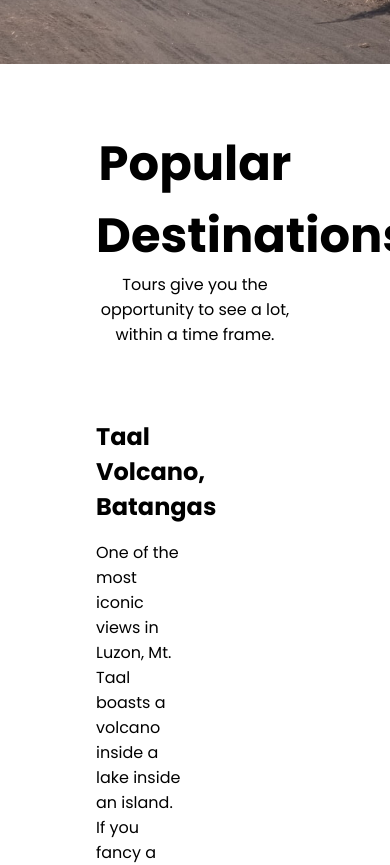
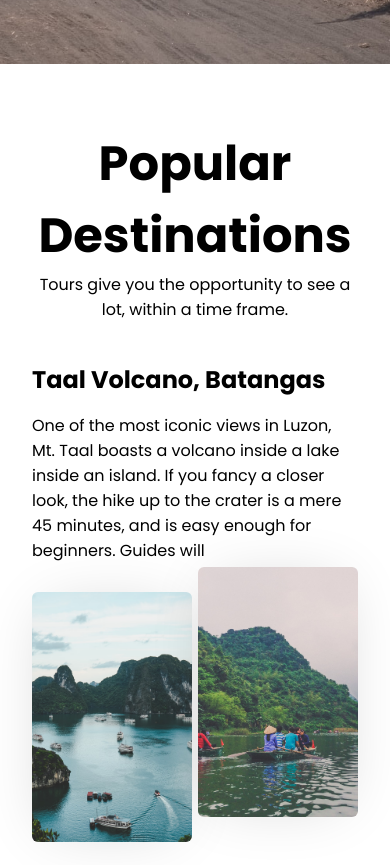
Before and after one commit to pri65/travel_app, a React (Create React App) app: page / in a window 390 px wide. Shown: the part 780-1645 px from the top of the page. Built offline with nearby package versions, Linux system fonts and the light colour scheme; the HTML template or start-up script is replaced by a standard one.

Commit message:
Destination css

```diff
--- a/src/components/DestinationStyles.css
+++ b/src/components/DestinationStyles.css
@@ -25,3 +25,36 @@
     justify-content: space-between;
     z-index: -99;
 }
+.image img{
+    width: 49%;
+    height: 350px;
+    object-fit: cover;
+    border-radius: 6px;
+    box-shadow: -1px 1px 62px -18px rgba(0,0,0,.19);
+}
+.image img:nth-child(2){
+    position: absolute;
+    top: -10%;
+    right: 0;
+}
+
+@media screen and (max-width: 850px){
+    .destination{
+        margin: 4rem 2rem;
+    }
+    .first-des{
+        display: flex;
+        flex-direction: column-reverse;
+        margin-top: 2.5rem;
+    }
+    .des-text{
+        width: 100%;
+    }
+    .image{
+        width: 100%;
+        margin: 1.8rem 0;
+    }
+    .image img{
+        height: 250px;
+    }
+}
```
